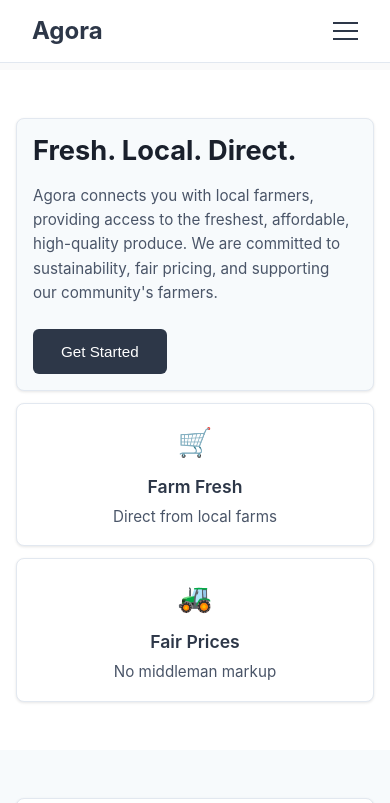
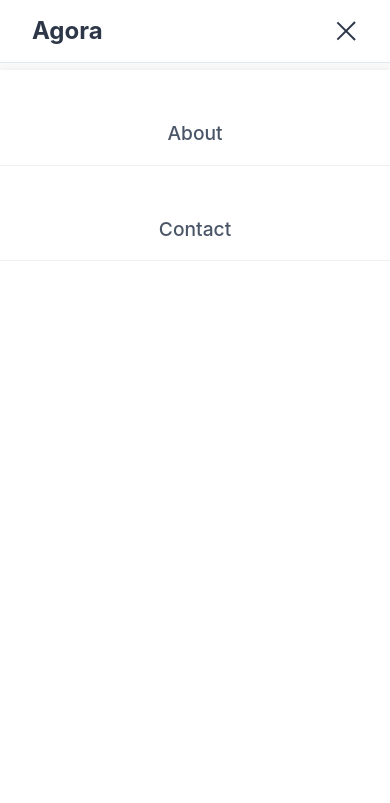
Before and after one commit to ACKPTreactNativeProject/agora-coming-soon, a plain HTML site: page index.html in a window 390 px wide. Both pictures are taken after a click on the element 345 px from the left and 31 px from the top of the page. Shown: the top 803 px of the page. Drawn offline with Linux system fonts and the light colour scheme.

Commit message:
changes, updates and fixes
- Removed and renamed contact us to avoid redundancy
- Linked the google form to buttons
- fixed hamburger menu - added css and JS for it
-small changes to responsiveness
- emoji update for fair prices
- updated and fixed footer company name and year

```diff
--- a/index.html
+++ b/index.html
@@ -13,7 +13,6 @@
         <div class="nav-links">
           <a href="#about">About</a>
           <a href="#contact">Contact</a>
-          <button class="join-btn">Join Agora</button>
         </div>
         <div class="mobile-menu" id="mobileMenu">
           <span></span>
@@ -36,7 +35,7 @@
                 sustainability, fair pricing, and supporting our community's
                 farmers.
               </p>
-              <button class="cta-btn">Get Started</button>
+              <button class="cta-btn">Contact Us</button>
             </div>
 
             <div class="bento-item hero-card">
@@ -46,7 +45,7 @@
             </div>
 
             <div class="bento-item hero-card">
-              <span class="icon">🚜</span>
+              <span class="icon">✅🏷️</span>
               <h3>Fair Prices</h3>
               <p>No middleman markup</p>
             </div>
@@ -122,11 +121,11 @@
               <button class="contact-btn">Contact us here!</button>
             </div>
 
-            <div class="bento-item join-card">
+            <!-- <div class="bento-item join-card">
               <h3>Ready to Join?</h3>
               <p>Start connecting with your local food community today</p>
               <button class="join-btn">Join Agora</button>
-            </div>
+            </div> -->
           </div>
         </div>
       </section>
@@ -145,7 +144,7 @@
           </div>
         </div>
         <div class="footer-bottom">
-          <p>&copy; 2024 Agora. All rights reserved.</p>
+          <p>&copy; 2025 Agora Ontario Inc | All rights reserved.</p>
         </div>
       </div>
     </footer>
--- a/script.js
+++ b/script.js
@@ -2,11 +2,20 @@
 const mobileMenu = document.getElementById("mobileMenu");
 const navLinks = document.querySelector(".nav-links");
 
-mobileMenu.addEventListener("click", () => {
-  navLinks.classList.toggle("active");
-  mobileMenu.classList.toggle("active");
-  console.log("clicked");
-});
+if (mobileMenu && navLinks) {
+    mobileMenu.addEventListener('click', () => {
+        navLinks.classList.toggle('active');
+        mobileMenu.classList.toggle('active');
+    });
+
+    // Close menu when clicking on a link
+    navLinks.addEventListener('click', (e) => {
+        if (e.target.tagName === 'A') {
+            navLinks.classList.remove('active');
+            mobileMenu.classList.remove('active');
+        }
+    });
+}
 
 // Smooth scrolling for navigation links
 document.querySelectorAll('a[href^="#"]').forEach((anchor) => {
@@ -36,18 +45,12 @@ window.addEventListener("scroll", () => {
 
 // Button click handlers
 document.addEventListener("click", (e) => {
-  if (e.target.classList.contains("join-btn")) {
-    console.log("Join Agora clicked");
-    // Add your join functionality here
-  }
-
   if (e.target.classList.contains("contact-btn")) {
-    console.log("Contact button clicked");
-    // Add your contact functionality here
+    window.open("https://forms.gle/rJWUU6yhZcsdw5Qy7", "_blank");
   }
 
   if (e.target.classList.contains("cta-btn")) {
-    console.log("Get Started clicked");
-    // Add your get started functionality here
+    window.open("https://forms.gle/rJWUU6yhZcsdw5Qy7", "_blank");
+
   }
 });
--- a/style.css
+++ b/style.css
@@ -265,8 +265,8 @@ body {
   background: white;
 }
 
-.contact-grid {
-  grid-template-columns: 2fr 1fr;
+.contact-main {
+  text-align: center;
 }
 
 .contact-main h2 {
@@ -300,7 +300,7 @@ body {
   transform: translateY(-1px);
 }
 
-.join-card {
+/* .join-card {
   background: #f7fafc;
   text-align: center;
   display: flex;
@@ -319,7 +319,7 @@ body {
 .join-card p {
   color: #4a5568;
   margin-bottom: 1.25rem;
-}
+} */
 
 /* Footer */
 .footer {
@@ -372,7 +372,48 @@ body {
 /* Responsive Design */
 @media (max-width: 768px) {
   .nav-links {
-    display: none;
+    position: fixed;
+    top: 70px;
+    right: -100%;
+    width: 100%;
+    height: calc(100vh - 70px);
+    background: white;
+    flex-direction: column;
+    justify-content: flex-start;
+    align-items: center;
+    padding-top: 2rem;
+    transition: right 0.3s ease;
+    box-shadow: 0 2px 10px rgba(0, 0, 0, 0.1);
+  }
+
+  .nav-links.active {
+    right: 0;
+  }
+
+  .nav-links a {
+    font-size: 1.2rem;
+    padding: 1rem;
+    width: 100%;
+    text-align: center;
+    border-bottom: 1px solid #f0f0f0;
+  }
+
+  .join-btn {
+    margin-top: 1rem;
+    width: 80%;
+  }
+
+  /* Hamburger Animation */
+  .mobile-menu.active span:nth-child(1) {
+    transform: rotate(-45deg) translate(-5px, 6px);
+  }
+
+  .mobile-menu.active span:nth-child(2) {
+    opacity: 0;
+  }
+
+  .mobile-menu.active span:nth-child(3) {
+    transform: rotate(45deg) translate(-5px, -6px);
   }
 
   .mobile-menu {
@@ -391,8 +432,11 @@ body {
       "card2";
   }
 
-  .hero-main h1 {
-    font-size: 1.9rem;
+  .hero-main {
+    text-align: center;
+    h1 {
+      font-size: 1.9rem;
+    }
   }
 
   .about {
```
